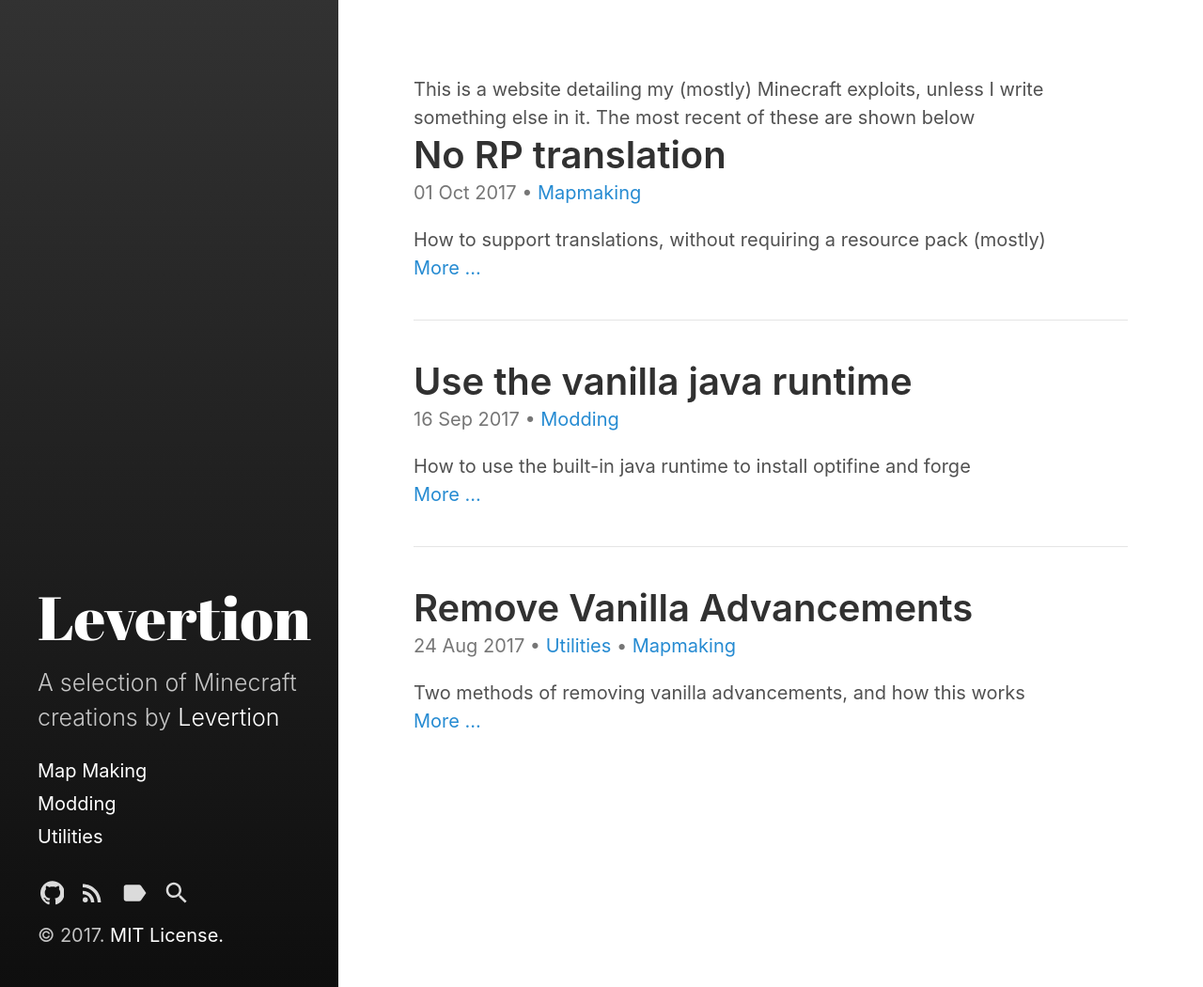
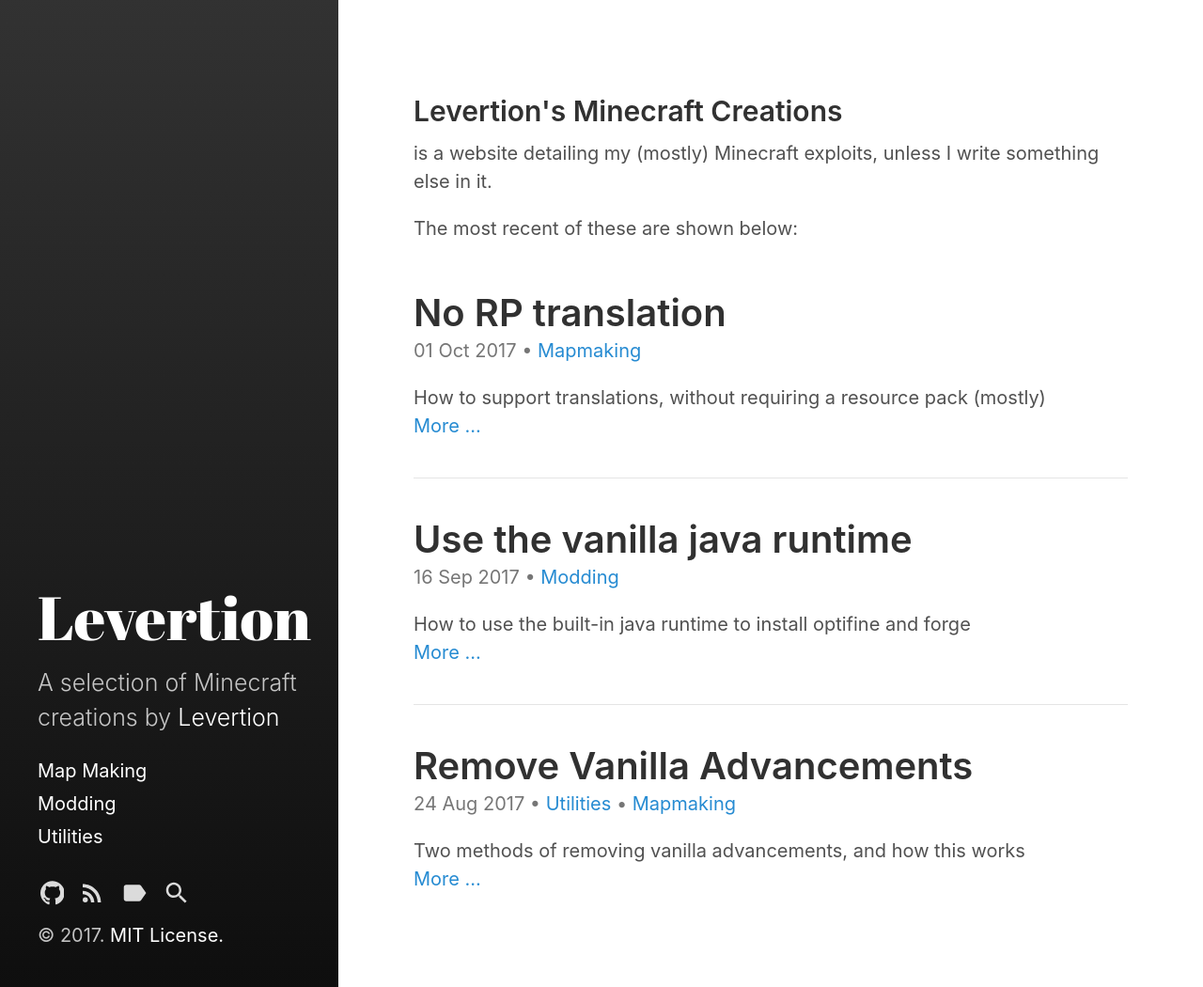
Before and after one commit to Levertion/levertion.github.io, a Jekyll site: the page built from index.html, in a window 1280 px wide. Shown: the whole page at 94% size. Built offline with Jekyll 4.4.1, drawn with Linux system fonts in a browser that asks for light colours; the list of posts is cut into pages by our own code.

Commit message:
Add some more home page corrections

```diff
--- a/index.html
+++ b/index.html
@@ -2,7 +2,7 @@
 layout: index
 title: Home
 ---
-
-This is a website detailing my (mostly) Minecraft exploits, unless I write something else in it.
-
-The most recent of these are shown below
+<h2>Levertion's Minecraft Creations</h2>
+<p> is a website detailing my (mostly) Minecraft exploits, unless I write something else in it.</p>
+<p>The most recent of these are shown below:</p>
+<br>
```
